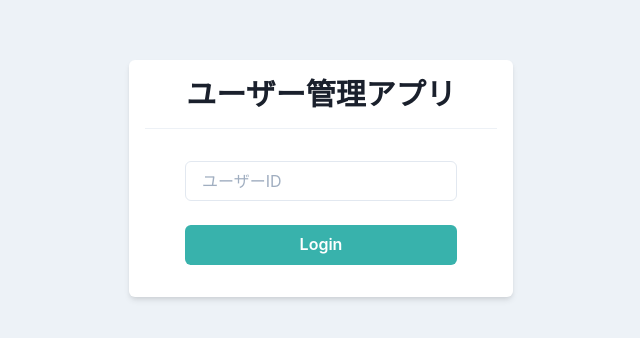
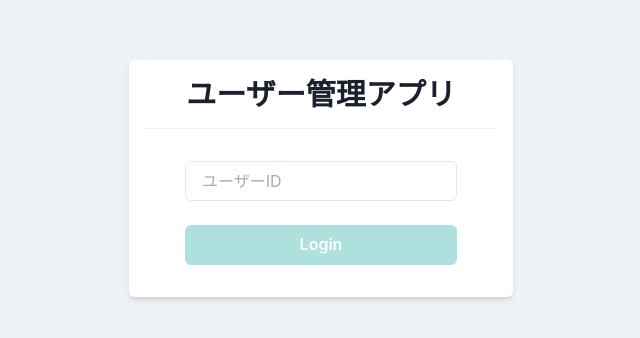
Before and after one commit to besumero628/practice_react_udemy-Sec12, a React (Create React App) app: page / in a window 1280 px wide. Shown: the part 222-560 px from the top of the page, without its empty margins (319-959 px from the left). Built offline with nearby package versions, Linux system fonts and the light colour scheme.

Commit message:
12-12 Login機能の実装

```diff
--- a/package.json
+++ b/package.json
@@ -15,6 +15,7 @@
     "@types/react": "^17.0.39",
     "@types/react-dom": "^17.0.11",
     "@types/react-router-dom": "^5.3.3",
+    "axios": "^0.26.0",
     "framer-motion": "^6.2.8",
     "react": "^17.0.2",
     "react-dom": "^17.0.2",
--- a/src/components/atoms/button/PrimaryButton.tsx
+++ b/src/components/atoms/button/PrimaryButton.tsx
@@ -3,12 +3,15 @@
 
 type Props = {
   children: ReactNode;
+  disabled?: boolean;
+  loading?: boolean;
+  onClick: () => void;
 }
 
 export const PrimaryButton: VFC<Props> = memo((props) => {
-  const {children} = props
+  const {children, disabled = false, loading = false, onClick} = props
   return (
-    <Button bg="teal.400" color="white" _hover={{opacity: 0.8}}>
+    <Button bg="teal.400" color="white" _hover={{opacity: 0.8}} disabled={disabled || loading} isLoading = {loading} onClick={onClick}>
       {children}
     </Button>
   )
--- a/src/components/organisms/layout/Header.tsx
+++ b/src/components/organisms/layout/Header.tsx
@@ -1,6 +1,5 @@
 /* eslint-disable react-hooks/exhaustive-deps */
 import { Box, Flex, Heading, Link, useDisclosure } from "@chakra-ui/react";
-import { on } from "events";
 import { memo, useCallback, VFC } from "react";
 import { useHistory } from "react-router-dom";
 import { MenuIconButton } from "../../atoms/button/MenuiconButton";
--- a/src/components/pages/Login.tsx
+++ b/src/components/pages/Login.tsx
@@ -1,16 +1,23 @@
 import { Box, Divider, Flex, Heading, Input, Stack } from "@chakra-ui/react";
-import { memo, VFC } from "react";
+import { ChangeEvent, memo, useState, VFC } from "react";
+import { useAuth } from "../../hooks/useAuth";
 import { PrimaryButton } from "../atoms/button/PrimaryButton";
 
 export const Login: VFC = memo(() => {
+  const {login, loading} = useAuth()
+  const [userId, setUserId] = useState('');
+
+  const onChangeUserId = (e: ChangeEvent<HTMLInputElement>) => setUserId(e.target.value)
+  const onClickLogin = ()=> login(userId);
+
   return (
     <Flex align="center" justify="center" height="100vh">
       <Box bg="white" w="sm" p={4} borderRadius="md" shadow="md">
         <Heading as="h1" size="lg" textAlign="center">ユーザー管理アプリ</Heading>
         <Divider my={4} />
         <Stack spacing={6} py={4} px={10}>
-          <Input placeholder="ユーザーID" />
-          <PrimaryButton>
+          <Input placeholder="ユーザーID" value={userId} onChange={onChangeUserId} />
+          <PrimaryButton disabled={userId === ""} loading={loading} onClick={onClickLogin}>
             Login
           </PrimaryButton>
         </Stack>
--- /dev/null
+++ b/src/hooks/useAuth.ts
@@ -0,0 +1,23 @@
+import axios from "axios"
+import { useCallback, useState } from "react"
+import { useHistory } from "react-router-dom"
+import { User } from "../types/api/user"
+
+export const useAuth = () => {
+  const history = useHistory();
+
+  const [loading, setLoading] = useState(false)
+
+  const login = useCallback((id: string) => {
+    setLoading(true);
+
+    axios.get<User>(`https://jsonplaceholder.typicode.com/users/${id}`).then((res)=>{
+      if (res.data) {
+        history.push("/home")
+      } else {
+        alert("ユーザーがみつかりません。")
+      }
+    }).catch(() => (alert("ログインできません。"))).finally(()=> setLoading(false))
+  }, [history])
+  return {login, loading}
+}
--- /dev/null
+++ b/src/types/api/user.ts
@@ -0,0 +1,23 @@
+export type User = {
+  id: number;
+  name: string;
+  username: string;
+  email: string;
+  address: {
+    street: string;
+    suite: string;
+    city: string;
+    zipcode: string;
+    geo: {
+      lat: string;
+      lng: string
+    }
+  };
+  phone: string;
+  website: string;
+  company: {
+    name: string;
+    catchPhrase: string;
+    bs: string
+  }
+}
```
Also changed, not shown: 2 other files (tests, documents, lock files or other folders).
